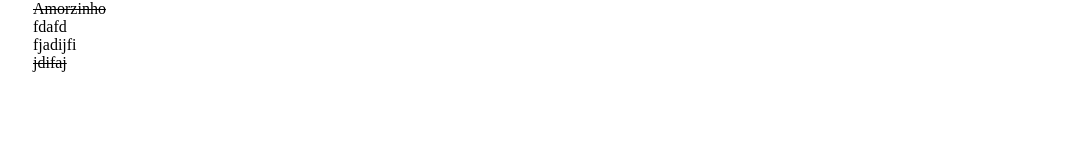
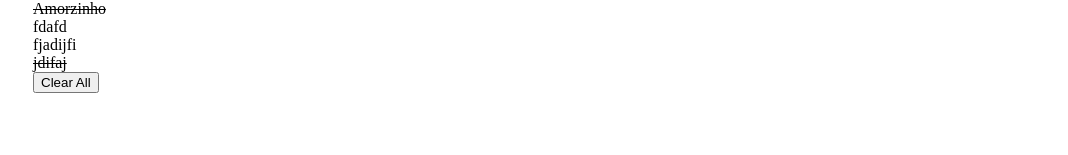
Before and after one commit to jordanaluft/toDoList, a React (Create React App) app in the folder frontend/: page / in a window 1280 px wide. Shown: the part 145-300 px from the top of the page, without its empty margins (105-1173 px from the left). Built offline with nearby package versions, Linux system fonts and the light colour scheme.

Commit message:
created function to delete all completed itens

```diff
--- a/frontend/src/App.js
+++ b/frontend/src/App.js
@@ -14,11 +14,19 @@ function App() {
     setToDo(complete);
   }
 
+  const handleDelete = () => {
+    let deleted = toDoList.filter (title => {
+      return !title.completed;
+    });
+    setToDo(deleted);
+  }
+
   return (
     <div>
         <Header />
         <Form />
         <List toDoList={toDoList} handleToggle={handleToggle}/>
+        <button onClick={handleDelete}>Clear All</button>
      </div>
     )
 }
```
